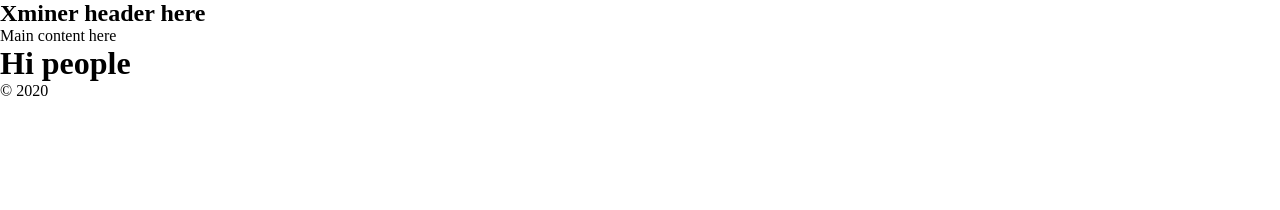
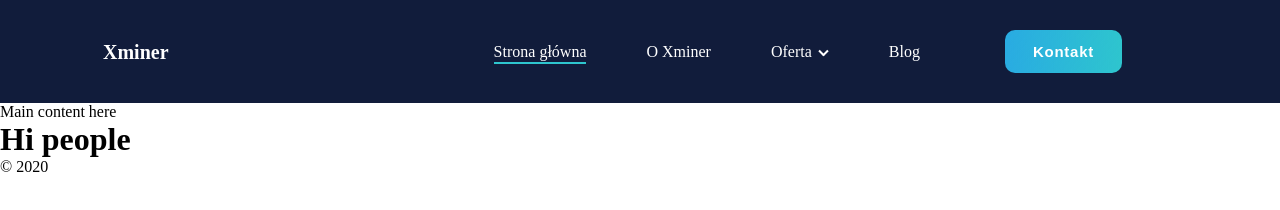
Before and after one commit to JakubChrapek/xminer, a Gatsby site: page / in a window 1280 px wide. Built offline with nearby package versions, Linux system fonts and the light colour scheme; Gatsby itself is replaced by a stand-in of ours.

Commit message:
Navigation basic skeleton

```diff
--- a/gatsby-config.js
+++ b/gatsby-config.js
@@ -65,9 +65,9 @@ module.exports = {
         web: [
           {
             /* Exact name of the font as defined in @font-face CSS rule */
-            name: "Staatliches",
+            name: "Poppins",
             /* URL to the font CSS file with @font-face definition */
-            file: "https://fonts.googleapis.com/css2?family=Staatliches",
+            file: "https://fonts.googleapis.com/css2?family=Poppins",
           },
         ],
       },
--- a/package.json
+++ b/package.json
@@ -7,6 +7,7 @@
   "dependencies": {
     "babel-plugin-styled-components": "^1.12.0",
     "dotenv": "^8.2.0",
+    "framer-motion": "^3.0.0",
     "gatsby": "^2.26.1",
     "gatsby-image": "^2.5.0",
     "gatsby-plugin-google-analytics": "^2.8.0",
--- /dev/null
+++ b/src/components/Button/Button.js
@@ -0,0 +1,35 @@
+import React from "react"
+import styled, { css } from "styled-components"
+import { motion } from "framer-motion"
+
+const ButtonStyles = styled(motion.button)`
+  color: var(--white);
+  background: var(--gradient);
+  border-radius: 10px;
+  border: none;
+
+  ${({ size }) =>
+    size === "small"
+      ? css`
+          font-size: 15px;
+          line-height: 1em;
+          letter-spacing: 0.75px;
+          font-weight: 600;
+          padding: 14px 28px;
+          min-width: 114px;
+        `
+      : css`
+          font-size: 20px;
+          line-height: 1em;
+          font-weight: 500;
+          padding: 21px 22px;
+        `}
+`
+
+const Button = ({ children, size, fill, gradient, color, bg, type }) => (
+  <ButtonStyles size={size} fill={fill} gradient={gradient} bg={bg} type={type}>
+    {children}
+  </ButtonStyles>
+)
+
+export default Button
--- a/src/components/Header/Header.js
+++ b/src/components/Header/Header.js
@@ -1,10 +1,148 @@
 import PropTypes from "prop-types"
-import React from "react"
+import React, { useState } from "react"
+import { motion } from "framer-motion"
+import styled from "styled-components"
+import { Link } from "gatsby"
+import Button from "../Button/Button"
+
+const Chevron = styled(motion.span)`
+  display: inline-flex;
+  justify-content: center;
+  align-items: center;
+  margin-left: 6px;
+  position: relative;
+  width: 11px;
+  height: 23px;
+  &:after,
+  &:before {
+    content: "";
+    position: absolute;
+    background-color: var(--white);
+    width: 7px;
+    height: 2px;
+    transition: transform 0.2s cubic-bezier(0.55, 0.055, 0.675, 0.19);
+  }
+  &:after {
+    left: 0;
+    top: 50%;
+    transform: rotate(45deg);
+  }
+  &:before {
+    right: 0;
+    top: 50%;
+    transform: rotate(-45deg);
+  }
+  &.active {
+    &:after {
+      transform: rotate(-45deg);
+    }
+    &:before {
+      transform: rotate(45deg);
+    }
+  }
+`
+
+const Navigation = ({ items }) => {
+  const [show, setShow] = useState(false)
+
+  const handleClick = e => {
+    e.preventDefault()
+    console.log("Clicked")
+    setShow(!show)
+  }
+  return (
+    <nav>
+      <Link to="/">
+        <h1>Xminer</h1>
+      </Link>
+      <ul>
+        <li>
+          <Link to="/" activeClassName="active">
+            Strona główna
+          </Link>
+        </li>
+        <li>
+          <Link to="/o-xminer" activeClassName="active">
+            O Xminer
+          </Link>
+        </li>
+        <li>
+          <motion.a href="" onClick={handleClick} activeClassName="active">
+            Oferta <Chevron className={show && "active"} />
+          </motion.a>
+        </li>
+        <li>
+          <Link to="/blog" activeClassName="active">
+            Blog
+          </Link>
+        </li>
+        <Button size="small">Kontakt</Button>
+      </ul>
+    </nav>
+  )
+}
+
+const HeaderStyles = styled(motion.header)`
+  background-color: var(--nav-dark-bluse);
+
+  h1 {
+    font-size: 20px;
+    line-height: 1em;
+    font-weight: 700;
+  }
+  nav {
+    display: flex;
+    max-width: 1440px;
+    margin: 0 auto;
+    justify-content: space-between;
+    align-items: center;
+    padding: 30px 158px 30px 103px;
+  }
+  ul {
+    display: flex;
+    justify-content: space-between;
+    align-items: center;
+    list-style: none;
+  }
+  li {
+    padding: 0;
+    margin-right: 60px;
+    &:last-child {
+      margin-right: 0;
+    }
+  }
+  button {
+    margin-left: 25px;
+  }
+  a {
+    text-decoration: none;
+    color: var(--white);
+    display: flex;
+    justify-content: center;
+    align-items: center;
+    position: relative;
+
+    &:after {
+      content: "";
+      position: absolute;
+      left: 0;
+      bottom: -3px;
+      background-color: #2ec5ce;
+      height: 2px;
+      width: 100%;
+      transform: scaleX(0);
+    }
+
+    &.active:after {
+      transform: scaleX(1);
+    }
+  }
+`
 
 const Header = ({ siteTitle }) => (
-  <header>
-    <h2>{siteTitle} header here</h2>
-  </header>
+  <HeaderStyles>
+    <Navigation items={"Strona główna"} />
+  </HeaderStyles>
 )
 
 Header.propTypes = {
--- a/src/components/SkipNavLink/SkipNavLink.js
+++ b/src/components/SkipNavLink/SkipNavLink.js
@@ -13,6 +13,7 @@ const StyledLink = styled.a`
   font-size: 18px;
   font-weight: bold;
   border: 3px solid transparent;
+  border-radius: 10px;
   text-decoration: none;
   transform: translateY(-100%);
   &:focus,
--- a/src/components/Styles/GlobalStyles.js
+++ b/src/components/Styles/GlobalStyles.js
@@ -4,10 +4,25 @@ import { createGlobalStyle } from "styled-components"
 const Global = createGlobalStyle`
   html {
     box-sizing: border-box;
+    --gray: #787878;
+    --gray3: #828282;
+    --gray300: #D9DBE1;
+    --blue: #2435B3;
+    --light-blue: #F1F3FF;
+    --primary: #2EC5CE;
+    --secondary: #2F80ED;
+    --dark-aqua: #10A7B0;
+    --aqua-primary: #82B6EF;
+    --light-aqua: #CDEFF1;
+    --faded-aqua: #F6F9FB;
+    --footer-bg: #03002D;
     --white: #fff;
+    --black: #000;
+    --link: #5761D7;
+    --nav-dark-bluse: #111C3B;
     --dark: #171717;
+    --gradient: linear-gradient(93.11deg, #29ABE2 0%, rgba(255, 255, 255, 0) 100%), var(--primary);
     font-size: 10px;
-    font-family: "Staatliches";
   }
   *,
   *::before,
@@ -18,6 +33,7 @@ const Global = createGlobalStyle`
   }
   body {
     font-size: 1.6rem;
+    font-family: "Poppins";
   }
   button {
     cursor: pointer;
--- a/src/pages/index.js
+++ b/src/pages/index.js
@@ -5,7 +5,7 @@ import website from "../../config/website"
 
 const IndexPage = () => (
   <Layout>
-    <SEO title="Home" />
+    <SEO title="Xminer" />
     <h1 id={website.skipNavId}>Hi people</h1>
   </Layout>
 )
```
Also changed, not shown: src/pages/404.js (added, +16 -0 lines), src/pages/blog.js (added, +16 -0 lines), src/pages/dla-inwestorow.js (added, +16 -0 lines), src/pages/dla-poczatkujacych.js (added, +16 -0 lines), src/pages/o-xminer.js (added, +16 -0 lines), src/pages/serwis-i-kolokacja.js (added, +16 -0 lines), src/pages/sprzedaz.js (added, +16 -0 lines), src/pages/uslugi-dodatkowe.js (added, +16 -0 lines), 1 other file.
